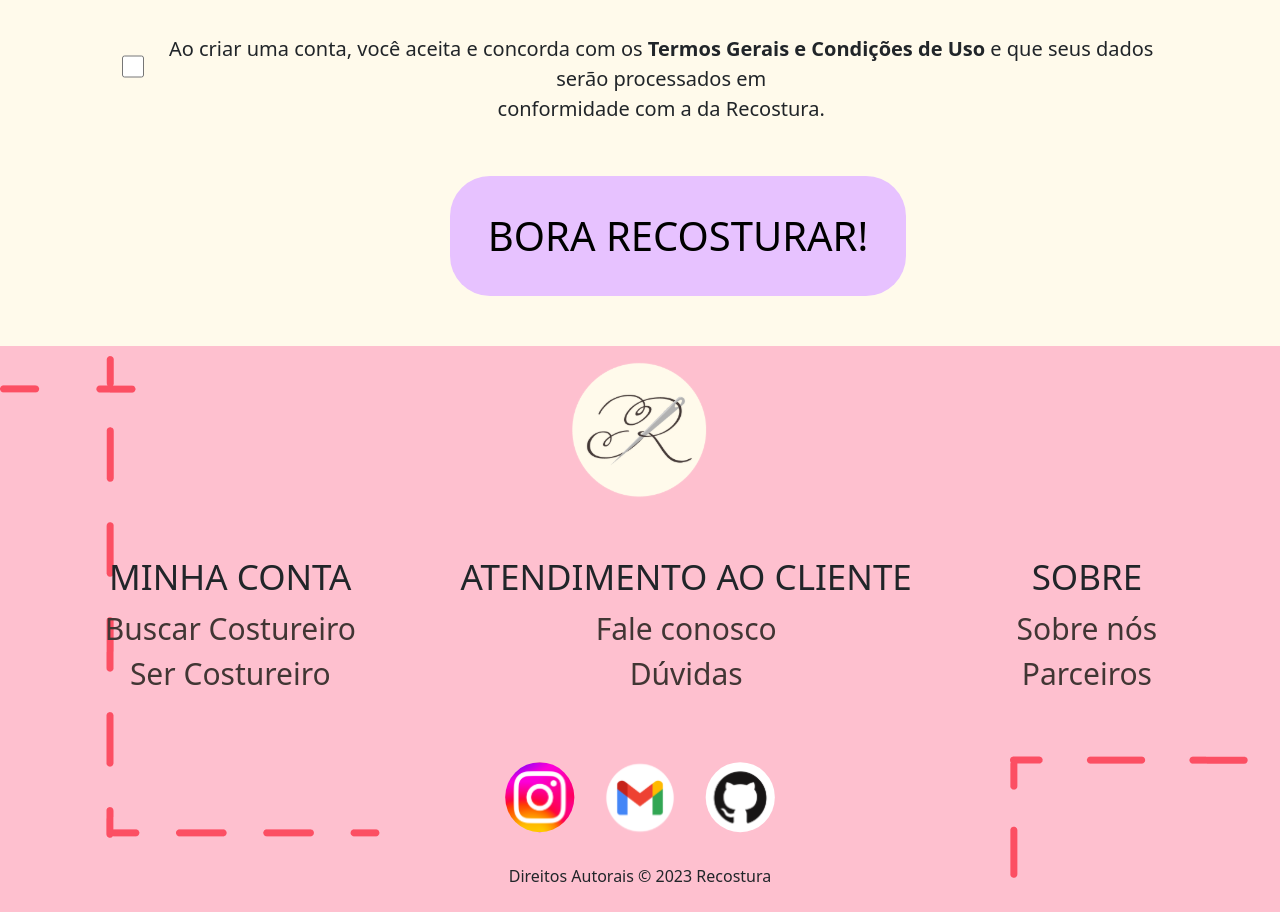
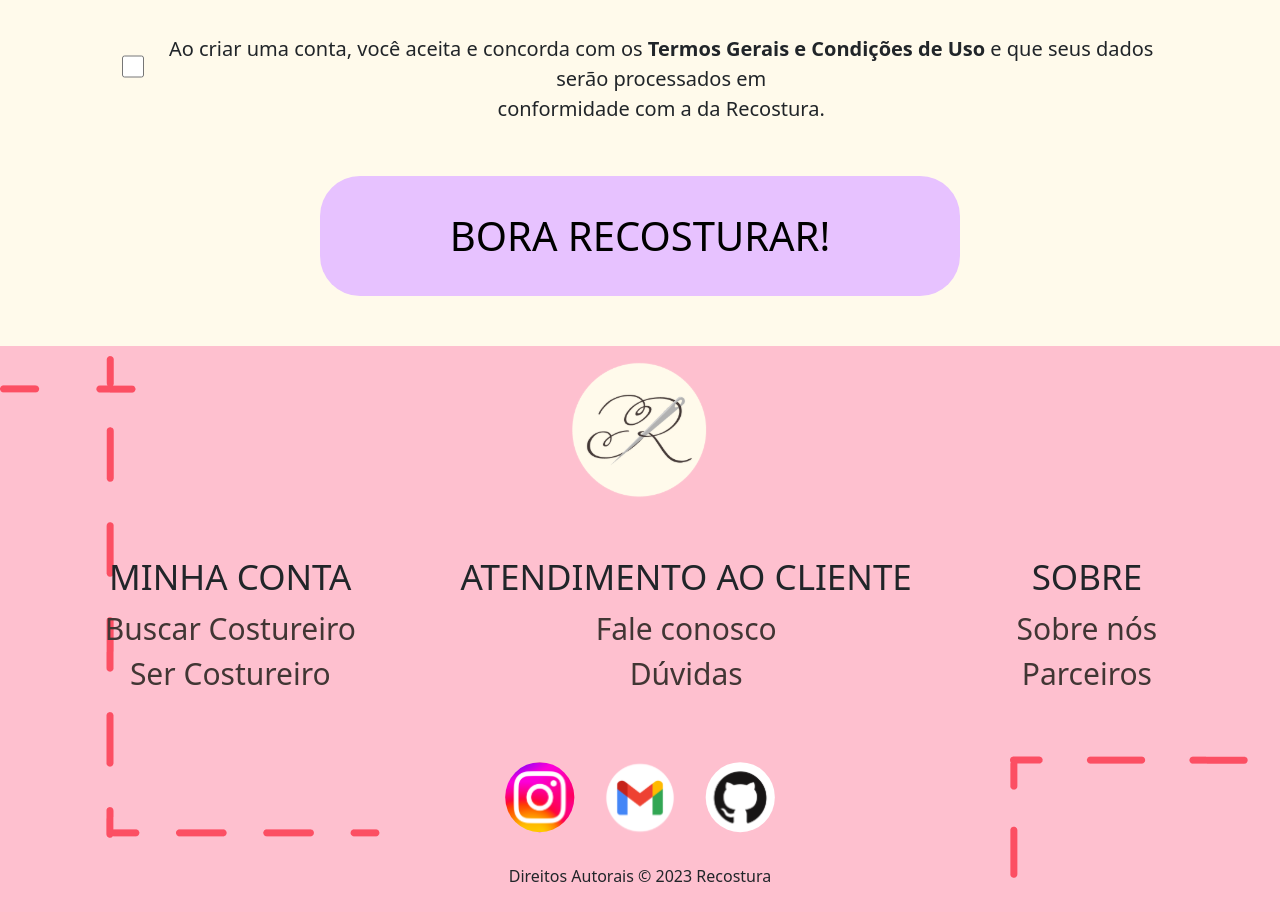
Before and after one commit to Recostura/FrontRecostura, a React (Create React App) app: page /CadastroCli in a window 1280 px wide. Shown: the part 2220-3132 px from the top of the page. Built offline with nearby package versions, Linux system fonts and the light colour scheme.

Commit message:
Linkagem CadastroCli rrumada

```diff
--- a/src/pagesCliente/CadastroCli.js
+++ b/src/pagesCliente/CadastroCli.js
@@ -7,7 +7,7 @@ import Senha from './Componentes/Senha';
 import Inf from './Componentes/Inf';
 import Local from './Componentes/Local';
 import Foto from './Componentes/Foto';
-import { Link, NavLink } from 'react-router-dom';
+import { Link, NavLink, useNavigate } from 'react-router-dom';
 import React, { useState } from 'react';
 
 function CadastroCli() {
@@ -33,6 +33,7 @@ function CadastroCli() {
     const [bairro, setBairro] = useState('');
     const [estado, setEstado] = useState('');
     const [pais, setPais] = useState('');
+    const navigate = useNavigate();
 
 
 
@@ -65,6 +66,7 @@ function CadastroCli() {
             setEstado('')
             setPais ('')
 
+            navigate('/UsuarioDetalhes')
         }catch(error){
             alert(`Erro no cadastro. Tente novamente. \nCodigo Erro: ${error}`);
           }
@@ -140,7 +142,7 @@ function CadastroCli() {
                 </div>
                 </forms>
 
-                <NavLink to='/UsuarioDetalhes'><button onClick={clicar} className={Style.conectar}>BORA RECOSTURAR!</button></NavLink>
+                <button onClick={clicar} className={Style.conectar}>BORA RECOSTURAR!</button>
             </section>
 
         <Footer/>
--- a/src/pagesCliente/Componentes/Inf.js
+++ b/src/pagesCliente/Componentes/Inf.js
@@ -1,12 +1,12 @@
 import React, { useState } from 'react';
 import Style from '../css/infopessoal.module.css';
 
-const Inf = ({nomeCompleto, setnomeCompleto, userName, setUserName, cpf, setCPF, cpfValido, setCPFValido, celular, numeroCelularValido, setNumeroCelularValido, setCelular}) => {
+const Inf = ({nomeCompleto, setnomeCompleto, userName, setUserName, cpf, setCpf, cpfValido, setCPFValido, celular, numeroCelularValido, setNumeroCelularValido, setTelefone}) => {
   // const [nomeCompleto, setnomeCompleto] = useState('');
   // const [userName, setUserName] = useState('');
   // const [cpf, setCpf] = useState('');
   // const [celular, setCelular] = useState('');
-  // const [cpfValido, setCPFValido] = useState(true);
+  // const [cpfValido, setCpfValido] = useState(true);
   // const [numeroCelularValido, setNumeroCelularValido] = useState(true);
 
   const validarCPF = (cpf) => {
@@ -42,7 +42,7 @@ const Inf = ({nomeCompleto, setnomeCompleto, userName, setUserName, cpf, setCPF,
   const handleCelularChange = (e) => {
     const newCelular = e.target.value;
     const formattedCelular = formatarCelular(newCelular).slice(0, 15); // Limita a 15 caracteres após a formatação
-    setCelular(formattedCelular);
+    setTelefone(formattedCelular);
 
     const cleanedNumero = formattedCelular.replace(/[^\d]/g, '');
     const numeroValido = cleanedNumero.length === 11;
@@ -54,7 +54,7 @@ const Inf = ({nomeCompleto, setnomeCompleto, userName, setUserName, cpf, setCPF,
   const handleCPFChange = (e) => {
     const newCPF = e.target.value;
     const formattedCPF = formatarCPF(newCPF).slice(0, 14); // Limita a 14 caracteres após a formatação
-    setCPF(formattedCPF);
+    setCpf(formattedCPF);
 
     setCPFValido(validarCPF(newCPF));
   };
@@ -110,4 +110,4 @@ const Inf = ({nomeCompleto, setnomeCompleto, userName, setUserName, cpf, setCPF,
   );
 };
 
-export default Inf
+export default Inf;
--- a/src/pagesCliente/css/cadastrocli.module.css
+++ b/src/pagesCliente/css/cadastrocli.module.css
@@ -283,7 +283,7 @@
 }
 
 .conectar{
-    width: 120%;
+    width: 50%;
     height: 120px;
     margin: 50px 0;
     border-radius: 40px;
```
